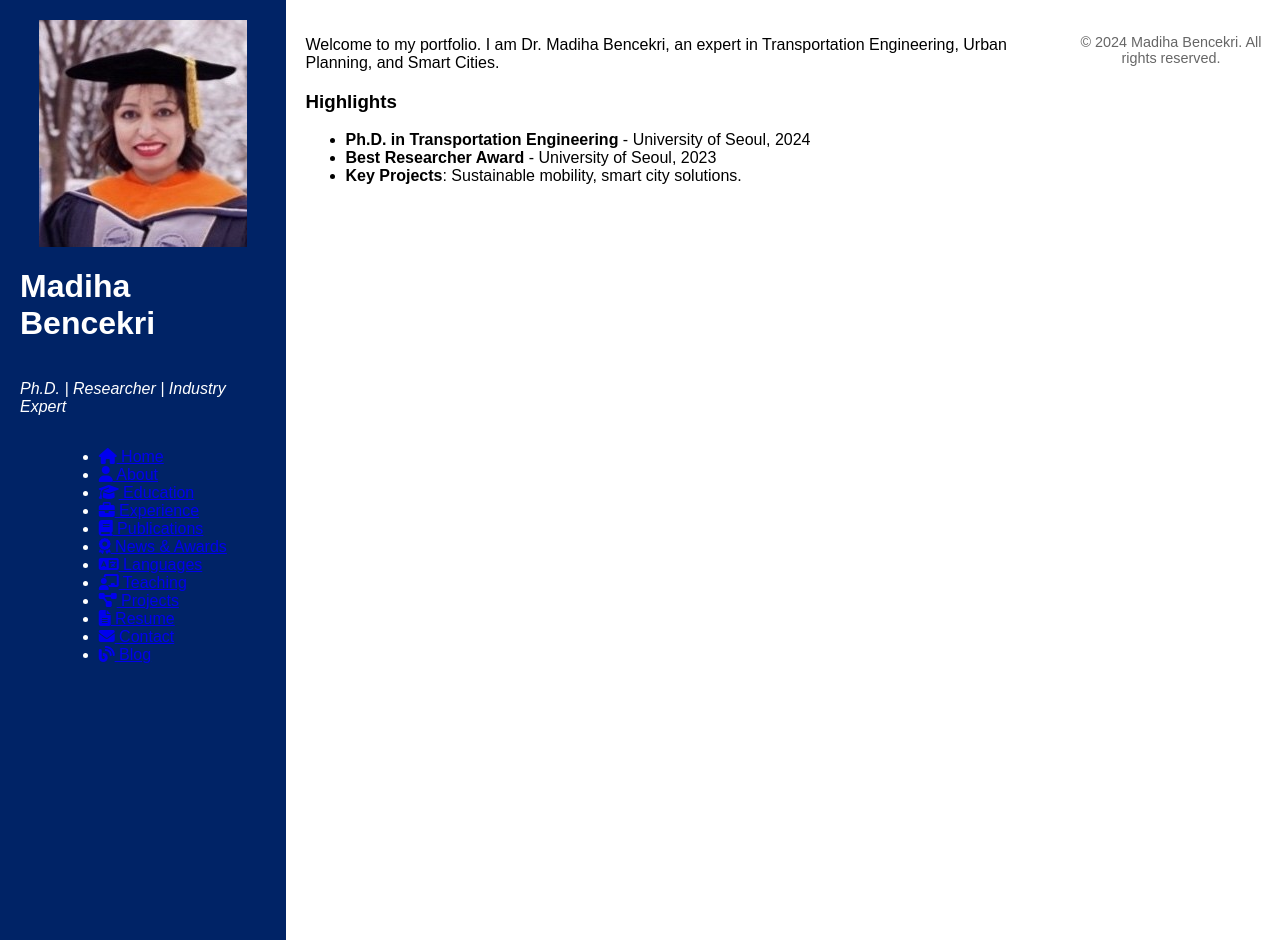
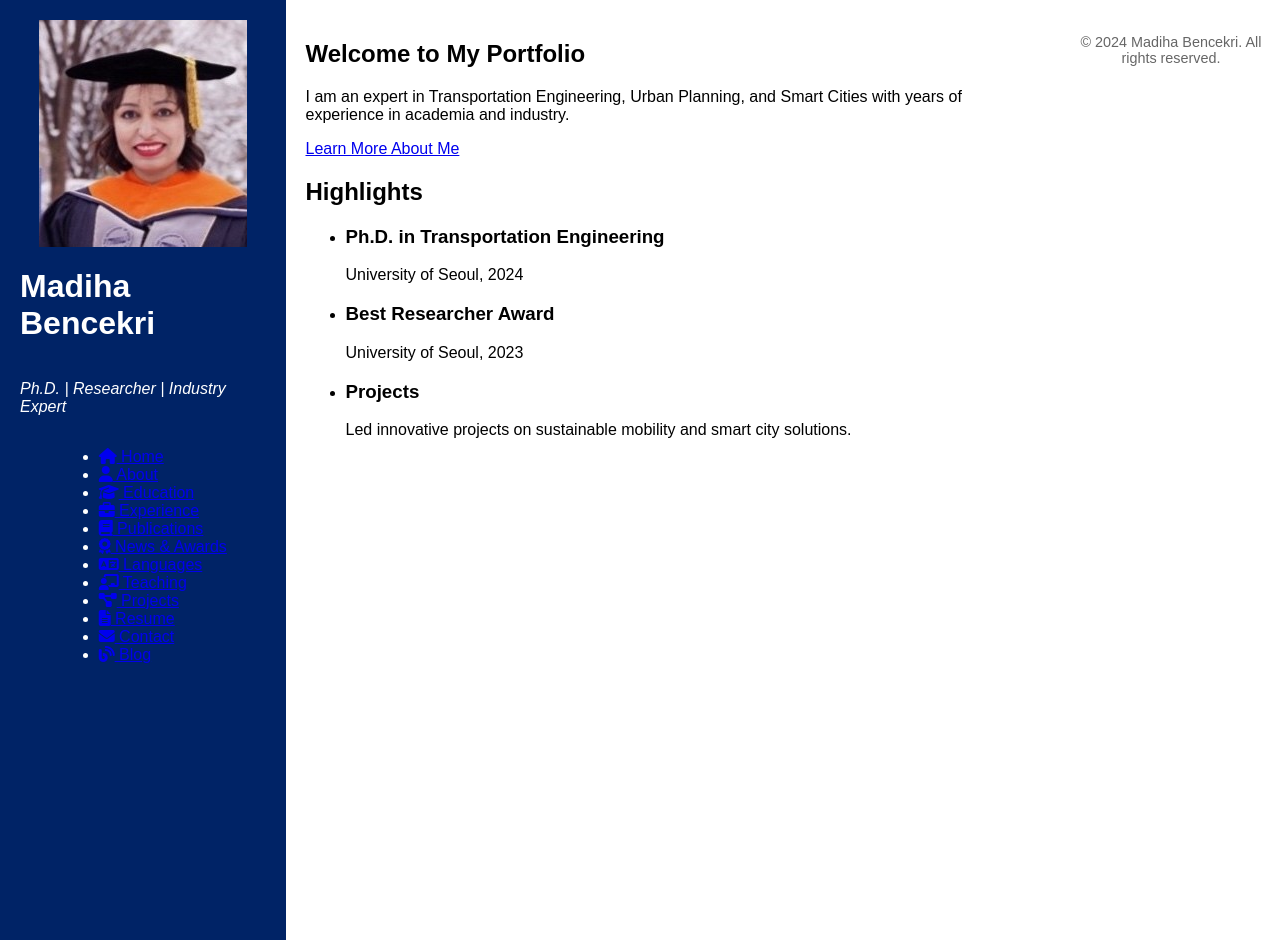
Before and after one commit to dihaben/Madiha-Bencekri, a Jekyll site: the page built from index.md, in a window 1280 px wide. Built offline with Jekyll 4.4.1, drawn with Linux system fonts in a browser that asks for light colours; nearby versions of some CDN libraries.

Commit message:
Update index.md

```diff
--- a/index.md
+++ b/index.md
@@ -1,11 +1,29 @@
 ---
 layout: default
 title: Home
+description: Welcome to my professional portfolio.
 ---
 
-Welcome to my portfolio. I am Dr. Madiha Bencekri, an expert in Transportation Engineering, Urban Planning, and Smart Cities.
+<section class="hero">
+  <h1>Welcome to My Portfolio</h1>
+  <p>
+    I am an expert in Transportation Engineering, Urban Planning, and Smart Cities with years of experience in academia and industry.
+  </p>
+  <a href="about.html" class="btn">Learn More About Me</a>
+</section>
 
-### Highlights
-- **Ph.D. in Transportation Engineering** - University of Seoul, 2024
-- **Best Researcher Award** - University of Seoul, 2023
-- **Key Projects**: Sustainable mobility, smart city solutions.
+<h2>Highlights</h2>
+<ul>
+  <li>
+    <h3>Ph.D. in Transportation Engineering</h3>
+    <p>University of Seoul, 2024</p>
+  </li>
+  <li>
+    <h3>Best Researcher Award</h3>
+    <p>University of Seoul, 2023</p>
+  </li>
+  <li>
+    <h3>Projects</h3>
+    <p>Led innovative projects on sustainable mobility and smart city solutions.</p>
+  </li>
+</ul>
```
